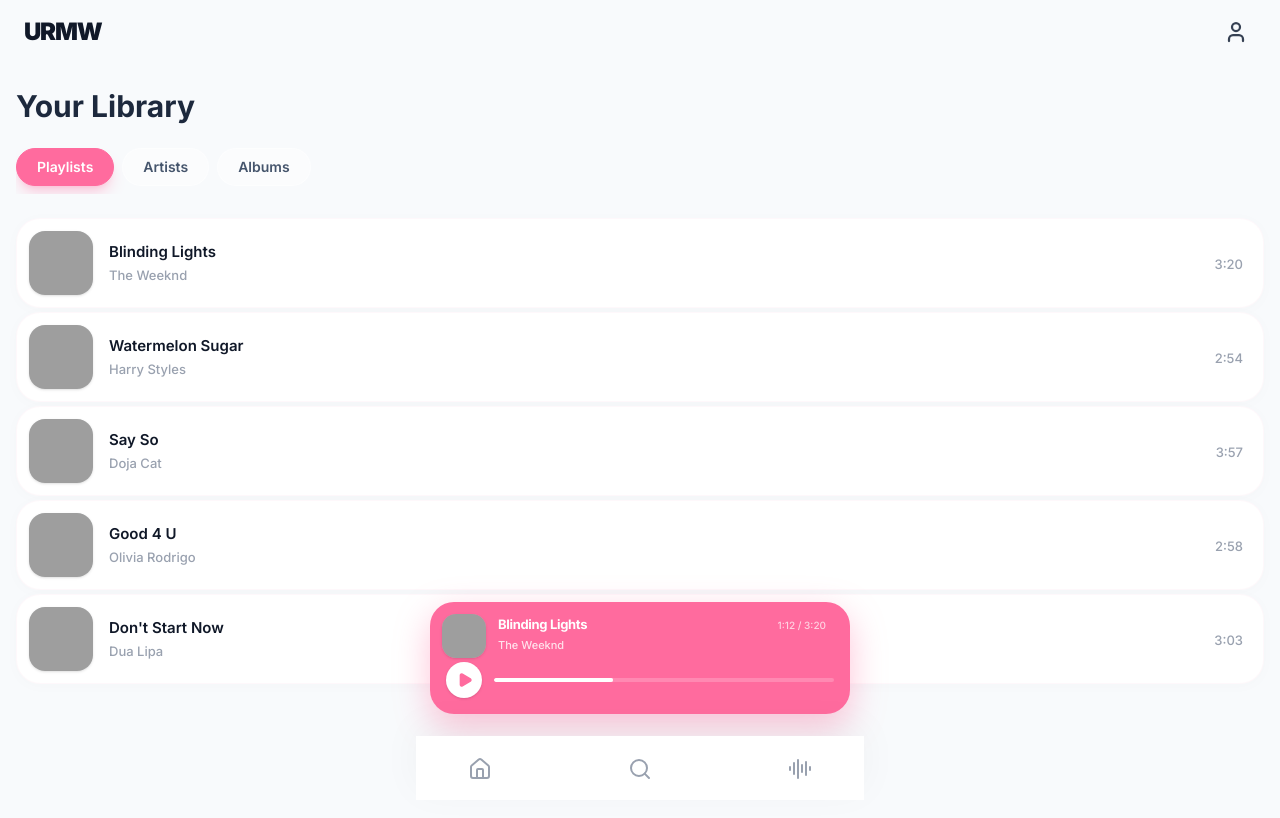
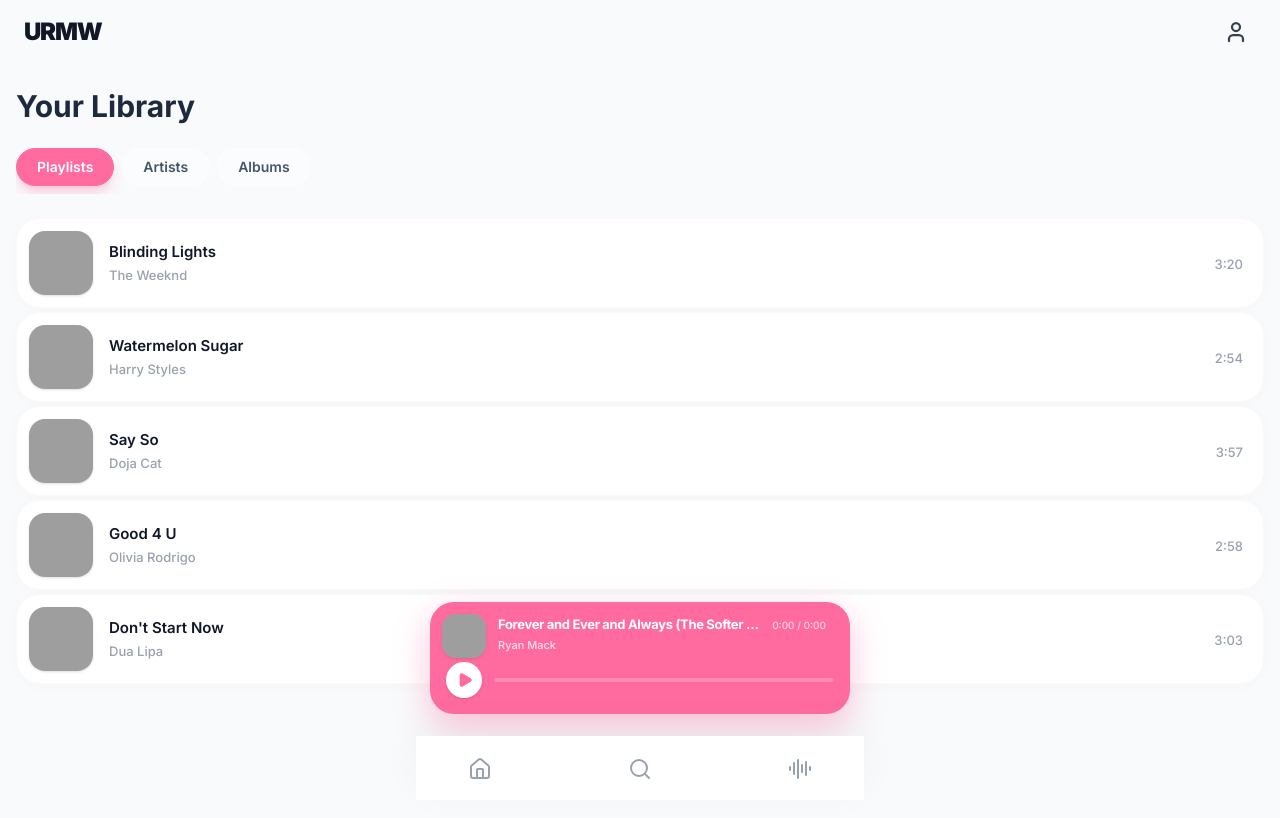
Before and after one commit to anotherath/urmw-app, a Next.js app: page /library in a window 1280 px wide. Shown: the top 818 px of the page. Built offline with nearby package versions, Linux system fonts and the light colour scheme; grey boxes are pictures that could not be loaded.

Commit message:
test stream

```diff
--- a/app/components/MiniPlayer.tsx
+++ b/app/components/MiniPlayer.tsx
@@ -8,37 +8,95 @@
 
 export default function MiniPlayer() {
   const [isPlaying, setIsPlaying] = useState(false);
-  const [progress, setProgress] = useState(35);
+  const [progress, setProgress] = useState(0);
   const [isDragging, setIsDragging] = useState(false);
+  const [duration, setDuration] = useState(0);
+  const [currentTime, setCurrentTime] = useState(0);
 
   const pathname = usePathname();
   const progressRef = useRef<HTMLDivElement>(null);
+  const audioRef = useRef<HTMLAudioElement>(null);
 
   if (pathname === "/player") return null;
 
   const song = {
-    title: "Blinding Lights",
-    artist: "The Weeknd",
-    duration: "3:20",
-    currentTime: "1:12",
-    cover:
-      "https://images.unsplash.com/photo-1514525253161-7a46d19cd819?q=80&w=200&h=200&auto=format&fit=crop",
+    title: "Forever and Ever and Always (The Softer Version)",
+    artist: "Ryan Mack",
+    cover: "https://img.youtube.com/vi/bRBzj1Sqvk4/maxresdefault.jpg",
   };
 
-  // Toggle Play/Pause
+  const src =
+    "https://urmw-stream.anotheralltimehigh.workers.dev/?id=CQACAgUAAxkDAAMsacf6eYYM4Q5Def9fVGXfCLkIXPAAAsEgAAKZKEBWjxx7LOP9Jsc6BA";
+
+  // format time
+  const formatTime = (t: number) => {
+    if (!t) return "0:00";
+    const m = Math.floor(t / 60);
+    const s = Math.floor(t % 60)
+      .toString()
+      .padStart(2, "0");
+    return `${m}:${s}`;
+  };
+
+  // play / pause
   const togglePlay = (e: React.MouseEvent) => {
     e.preventDefault();
     e.stopPropagation();
+
+    const audio = audioRef.current;
+    if (!audio) return;
+
+    if (isPlaying) {
+      audio.pause();
+    } else {
+      audio.play();
+    }
+
     setIsPlaying(!isPlaying);
   };
 
-  // Cập nhật progress
+  // sync audio time -> UI
+  useEffect(() => {
+    const audio = audioRef.current;
+    if (!audio) return;
+
+    const update = () => {
+      const ct = audio.currentTime;
+      const dur = audio.duration;
+
+      setCurrentTime(ct);
+
+      if (dur) {
+        setDuration(dur);
+        setProgress((ct / dur) * 100);
+      }
+    };
+
+    const onEnd = () => setIsPlaying(false);
+
+    audio.addEventListener("timeupdate", update);
+    audio.addEventListener("ended", onEnd);
+
+    return () => {
+      audio.removeEventListener("timeupdate", update);
+      audio.removeEventListener("ended", onEnd);
+    };
+  }, []);
+
+  // cập nhật progress (click + drag)
   const updateProgress = (clientX: number) => {
-    if (!progressRef.current) return;
+    if (!progressRef.current || !audioRef.current) return;
+
     const rect = progressRef.current.getBoundingClientRect();
     const clickX = Math.max(0, Math.min(rect.width, clientX - rect.left));
     const newProgress = (clickX / rect.width) * 100;
+
     setProgress(newProgress);
+
+    const dur = audioRef.current.duration;
+    if (dur) {
+      audioRef.current.currentTime = (newProgress / 100) * dur;
+    }
   };
 
   const handleProgressClick = (e: React.MouseEvent<HTMLDivElement>) => {
@@ -71,9 +129,7 @@
     if (isDragging) {
       document.addEventListener("mousemove", handleGlobalMove);
       document.addEventListener("mouseup", handleGlobalEnd);
-      document.addEventListener("touchmove", handleGlobalMove, {
-        passive: false,
-      });
+      document.addEventListener("touchmove", handleGlobalMove);
       document.addEventListener("touchend", handleGlobalEnd);
     }
 
@@ -86,12 +142,15 @@
   }, [isDragging]);
 
   return (
+    <>
+      {/* 🔥 AUDIO ENGINE */}
+      <audio ref={audioRef} src={src} preload="metadata" />
+
       <div className="fixed bottom-[86px] left-1/2 -translate-x-1/2 w-[calc(100%-32px)] max-w-[420px] z-40">
         <div
           className="bg-primary rounded-[24px] p-2 flex flex-col shadow-[0_12px_35px_rgba(255,107,158,0.4)]
                    transition-all hover:scale-[1.02] overflow-hidden"
         >
-        {/* Phần click vào trang player */}
           <Link
             href="/player"
             className="flex items-center pr-2 mb-1 cursor-pointer active:opacity-90 transition-opacity"
@@ -110,7 +169,7 @@
                   {song.title}
                 </h4>
                 <span className="text-[10px] text-white/70 font-medium shrink-0">
-                {song.currentTime} / {song.duration}
+                  {formatTime(currentTime)} / {formatTime(duration)}
                 </span>
               </div>
               <p className="text-[11px] text-white/80 truncate font-medium mt-0.5">
@@ -119,9 +178,7 @@
             </div>
           </Link>
 
-        {/* Phần điều khiển */}
           <div className="flex items-center px-2 pb-2">
-          {/* Nút Play/Pause */}
             <button
               onClick={togglePlay}
               type="button"
@@ -135,7 +192,6 @@
               )}
             </button>
 
-          {/* Thanh Progress - Đã cải thiện hiệu ứng kéo */}
             <div className="flex-1 relative">
               <div
                 ref={progressRef}
@@ -144,18 +200,15 @@
                 onMouseDown={handleDragStart}
                 onTouchStart={handleDragStart}
               >
-              {/* Background progress */}
                 <div
                   className="h-full bg-white/50 rounded-full absolute transition-all duration-75"
                   style={{ width: `${progress}%` }}
                 />
 
-              {/* Progress chính + dot */}
                 <div
                   className="h-full bg-white rounded-full relative transition-all duration-75"
                   style={{ width: `${progress}%` }}
                 >
-                {/* Dot kéo - rõ ràng hơn */}
                   <div
                     className={cn(
                       "absolute -top-1.5 right-0 w-4 h-4 bg-white rounded-full shadow-[0_0_0_3px_rgba(255,255,255,0.3)]",
@@ -170,5 +223,6 @@
           </div>
         </div>
       </div>
+    </>
   );
 }
```
Lines whose indentation alone changed are shown as unchanged.
